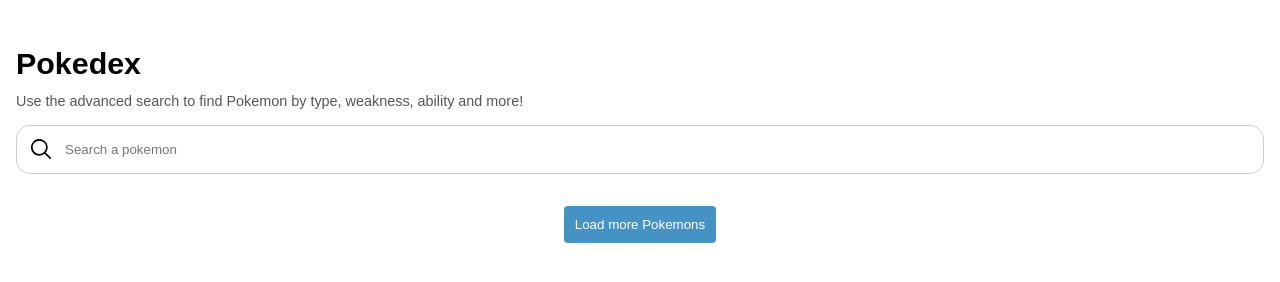
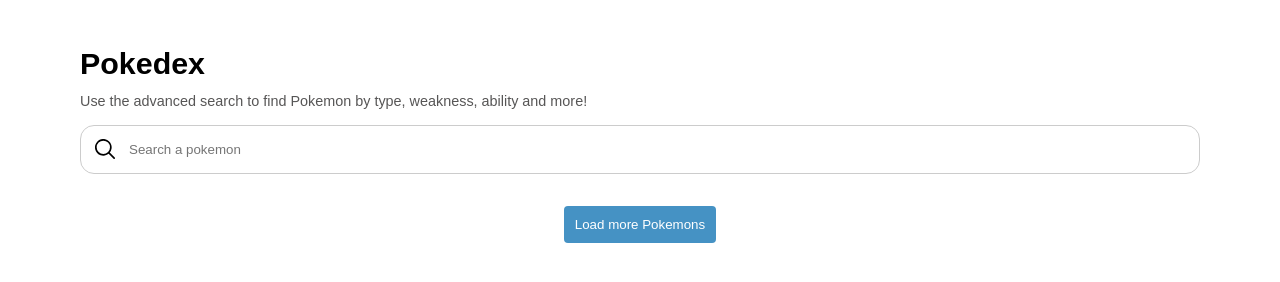
Before and after one commit to RobertoPacheco122/Pokedex-app, a website: page index.html in a window 1280 px wide. Drawn offline with Linux system fonts and the light colour scheme; no server answers.

Commit message:
Trabalhando na responsividade do utility.css

```diff
--- a/assets/css/utility.css
+++ b/assets/css/utility.css
@@ -34,3 +34,9 @@
 .container-1 {
   padding: 0 1rem;
 }
+
+@media screen and (min-width: 1023px) {
+  .container-1 {
+    padding: 0 5rem;
+  }
+}
```
